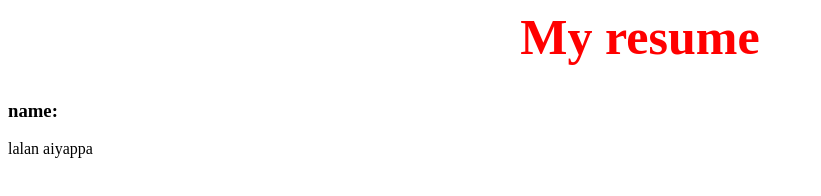
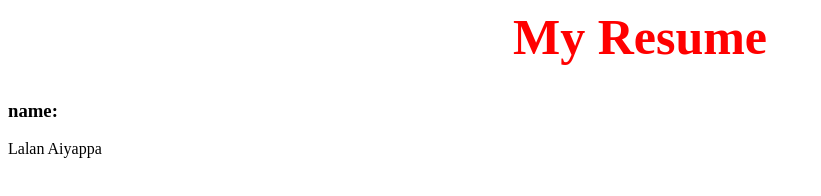
Before and after one commit to charooh/lalan, a plain HTML site: page index.html in a window 1280 px wide. Shown: the whole page, without its empty margins (0-821 px from the left). Drawn offline with Linux system fonts and the light colour scheme.

Commit message:
Update index.html

```diff
--- a/index.html
+++ b/index.html
@@ -12,7 +12,7 @@
 </style>
 </head>
 <body>
-<h1> My resume</h1>
+<h1> My Resume</h1>
 <h3>name:</h3>
-<p>lalan aiyappa</p>
+<p>Lalan Aiyappa</p>
 </body>
```
